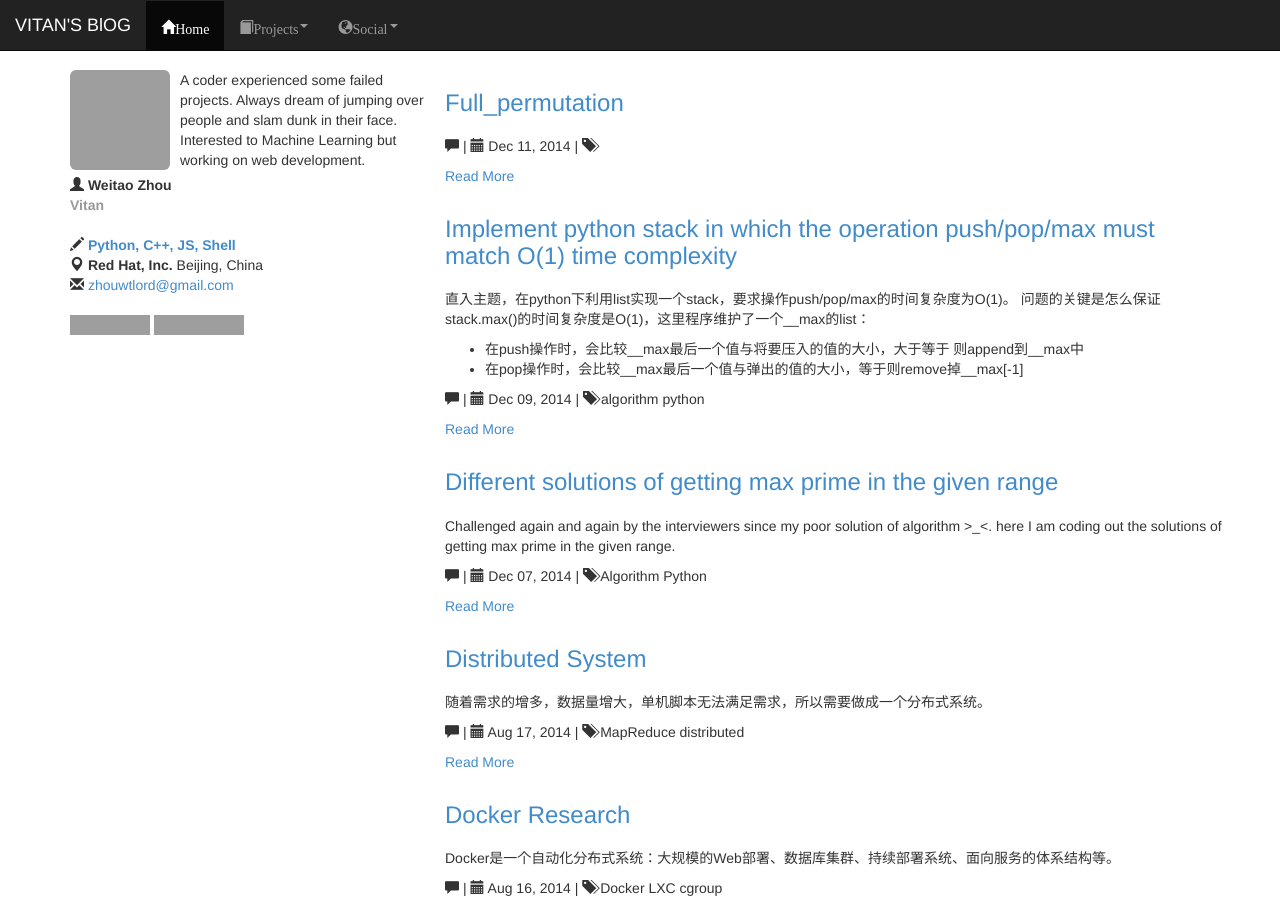
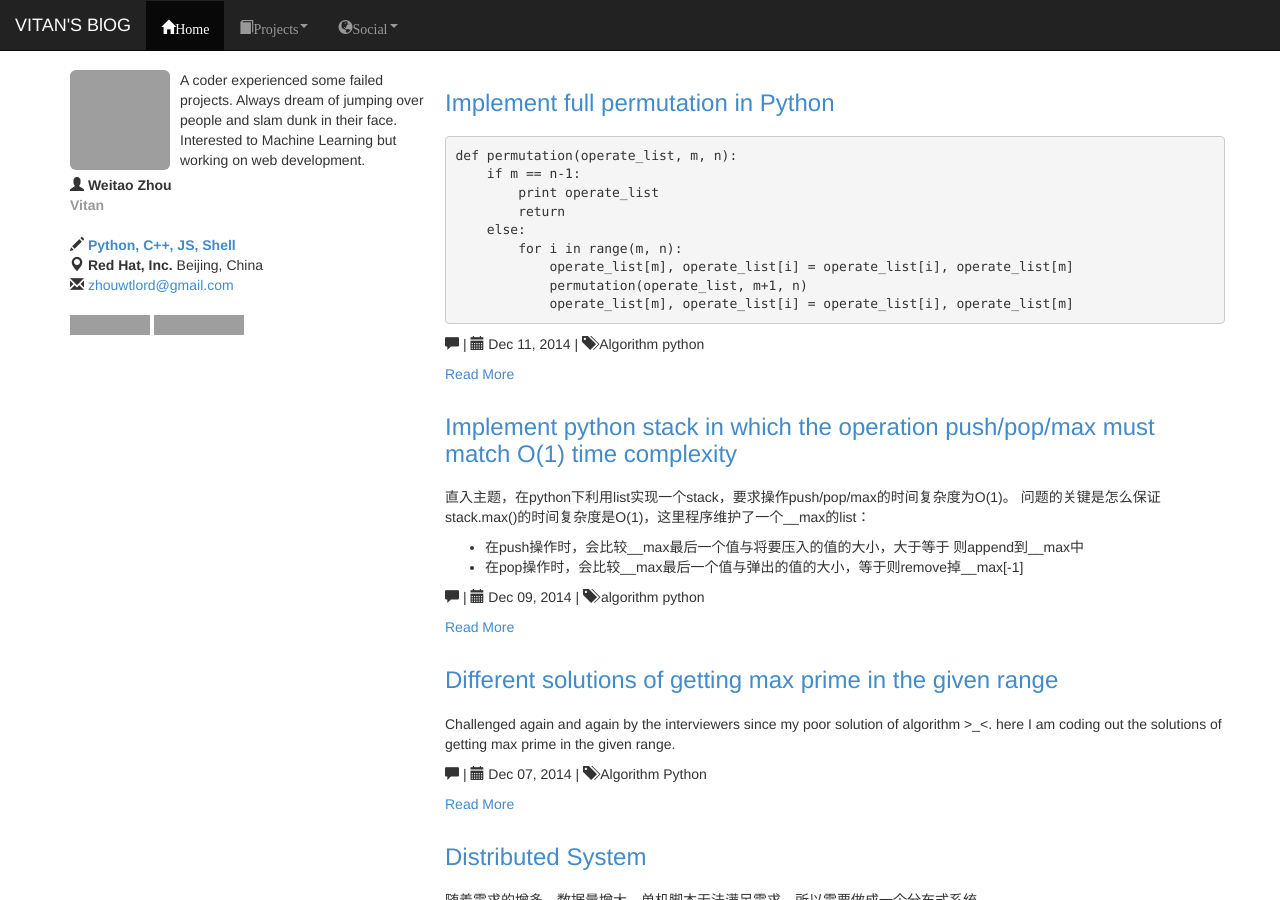
Before and after one commit to vitan/vitan.github.io, a Jekyll site: the page built from index.html, in a window 1280 px wide and 900 px high, cut to the strip 0-900 px from the top of the window. Built offline with Jekyll 4.4.1, drawn with Linux system fonts in a browser that asks for light colours; Markdown is read by kramdown in place of the engine named in the settings; comment, search, counter and statistics services are not loaded; grey boxes are pictures that could not be loaded.

Commit message:
Update 2014-12-11-Full_Permutation.md

```diff
--- a/_posts/2014-12-11-Full_Permutation.md
+++ b/_posts/2014-12-11-Full_Permutation.md
@@ -1,4 +1,9 @@
-
+---
+layout: post
+title: Implement full permutation in Python
+tags: Algorithm python
+categories: Algorithm python
+---
 
 
     def permutation(operate_list, m, n):
```
